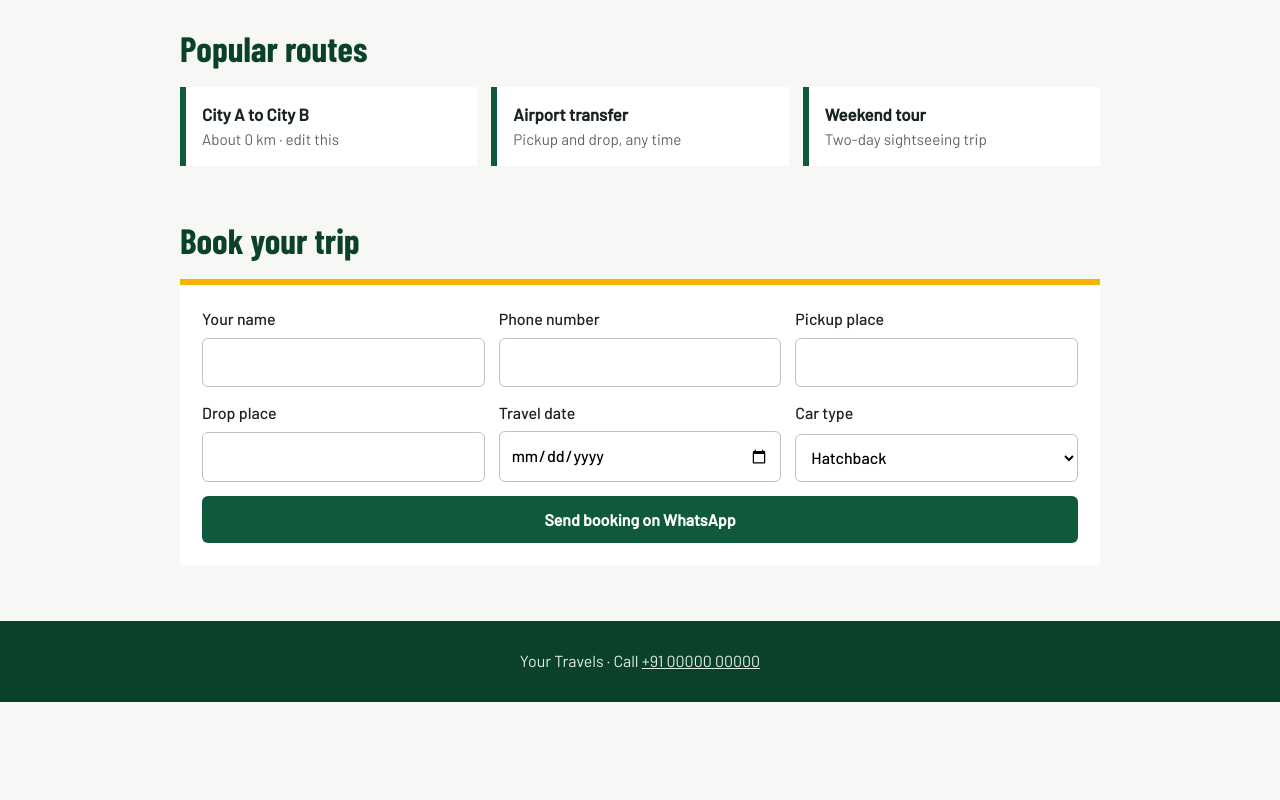
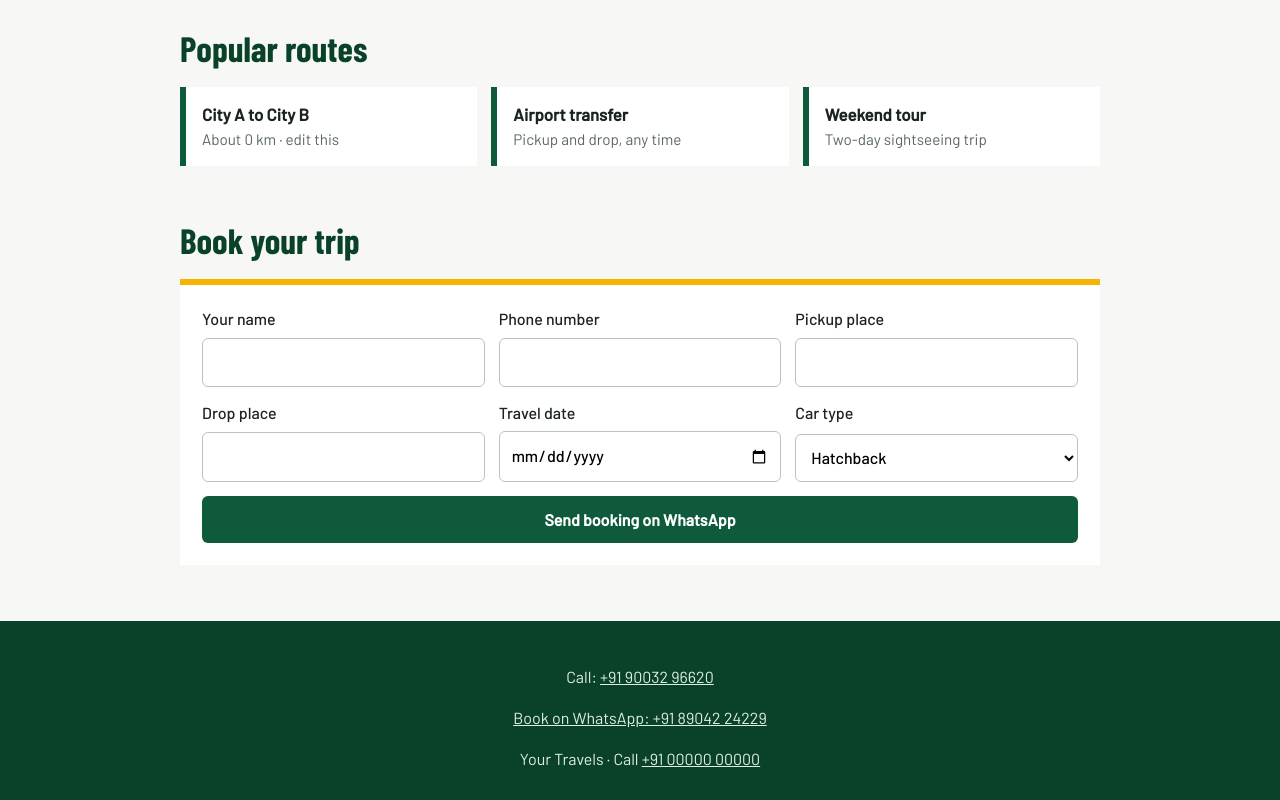
Before and after one commit to Kavya-codes26/shadow-travel-Hub-, a plain HTML site: page index.html in a window 1280 px wide. Shown: the part 1500-2300 px from the top of the page. Before the commit the page ends 2202 px from the top, so only its background shows below. Drawn offline with nearby package versions, Linux system fonts and the light colour scheme.

Commit message:
Update index.html

```diff
--- a/index.html
+++ b/index.html
@@ -3,7 +3,7 @@
 <head>
 <meta charset="utf-8">
 <meta name="viewport" content="width=device-width, initial-scale=1">
-<title>Your Travels – Car Rental & Outstation Taxi</title>
+<title>Shadow Travel Hub - Car Rental & Outstation Taxi</title>
 <meta name="description" content="Book a car with driver for outstation trips, airport transfers and tours.">
 <link rel="stylesheet" href="https://fonts.googleapis.com/css2?family=Barlow+Condensed:wght@600;700&family=Barlow:wght@400;500&display=swap">
 <style>
@@ -109,6 +109,8 @@ footer{background:var(--sign-dark);color:#dfeee5;padding:28px 0;text-align:cente
 </main>
 
 <footer>
+  <p>Call: <a href="tel:+919003296620">+91 90032 96620</a></p>
+<p><a href="https://wa.me/918904224229">Book on WhatsApp: +91 89042 24229</a></p>
   <div class="wrap">Your Travels · Call <a href="tel:+910000000000">+91 00000 00000</a></div>
 </footer>
 
```
